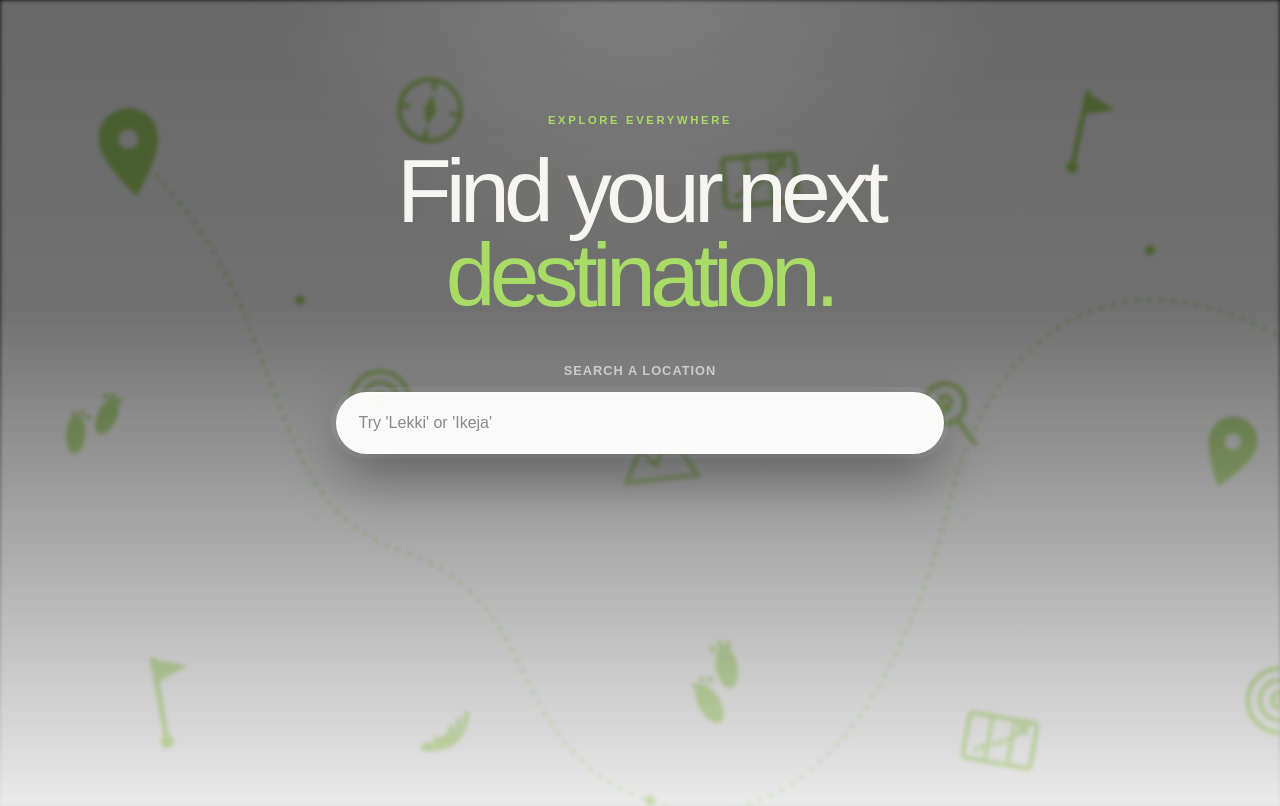
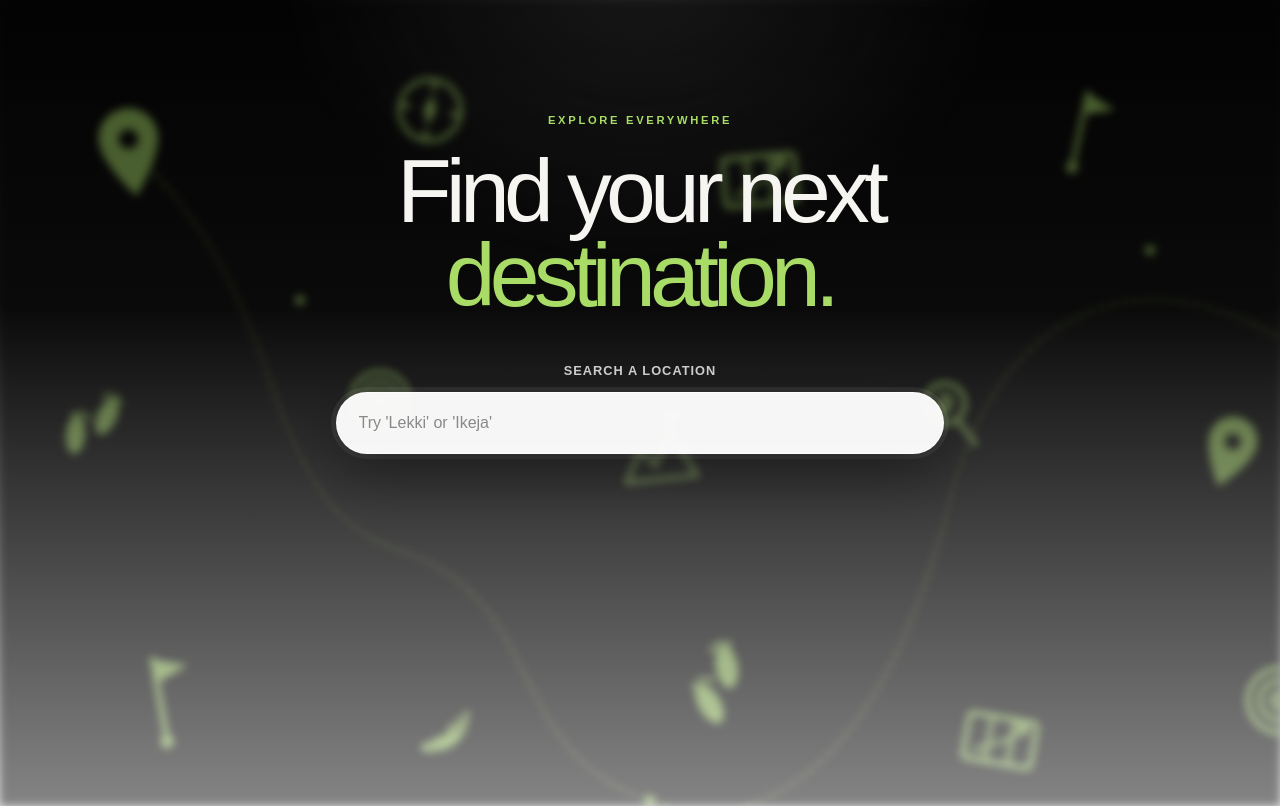
Before and after one commit to HazelDaniel/expert-listing-assessment, a Next.js app: page / in a window 1280 px wide. Built offline with nearby package versions, Linux system fonts and the light colour scheme.

Commit message:
feat(style): theme change

```diff
--- a/app/globals.css
+++ b/app/globals.css
@@ -83,7 +83,7 @@
   url(/geolocation-doodle-background.svg);
   z-index: -1;
   opacity: 0.4;
-  filter: blur(2px);
+  filter: blur(4px);
 }
 
 .home-shell__content {
```
Also changed, not shown: public/geolocation-doodle-background.svg.
